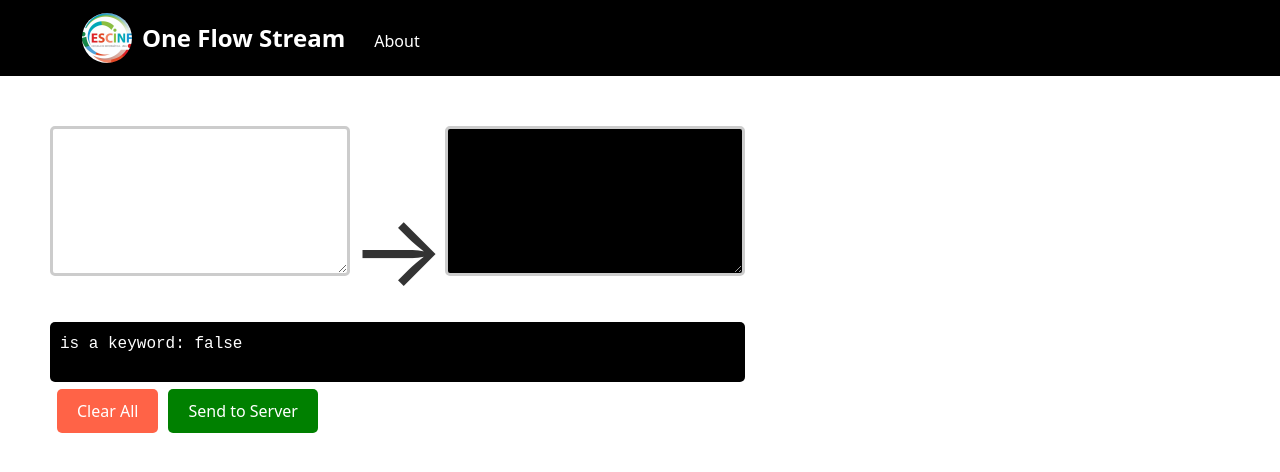
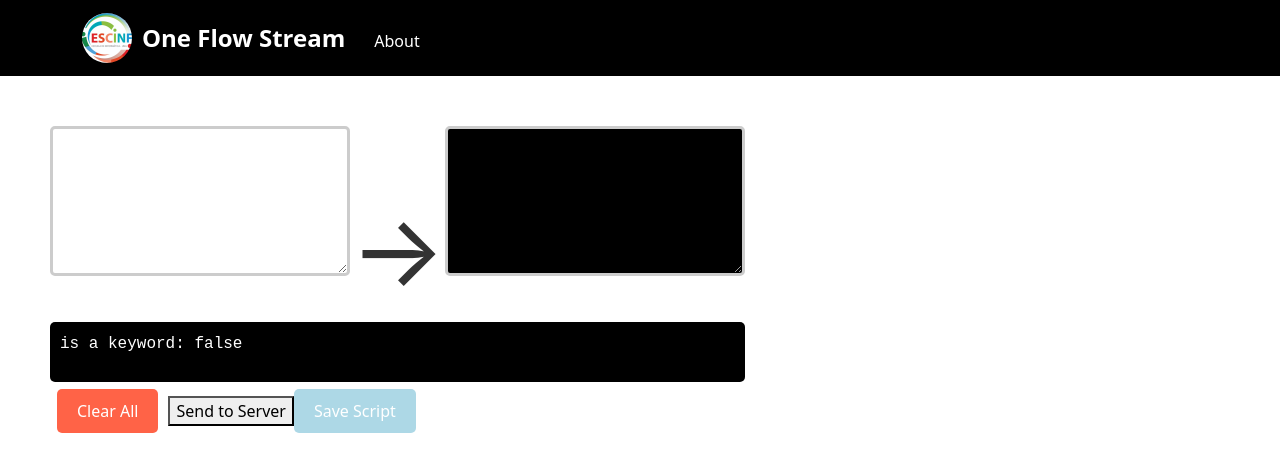
Before and after one commit to XarthDaichi/paradigmas-proyecto-final, a React (Create React App) app in the folder EIF400_II-2023_OFS2/: page / in a window 1280 px wide. Shown: the top 472 px of the page. Built offline with nearby package versions, Linux system fonts and the light colour scheme; no server answers.

Commit message:
temp antes de cambiar de branch

```diff
--- a/EIF400_II-2023_OFS2/package.json
+++ b/EIF400_II-2023_OFS2/package.json
@@ -8,6 +8,7 @@
     "@testing-library/user-event": "^13.5.0",
     "bootstrap": "^5.3.2",
     "cors": "^2.8.5",
+    "fs": "^0.0.1-security",
     "react": "^18.2.0",
     "react-dom": "^18.2.0",
     "react-router-dom": "^6.16.0",
--- a/EIF400_II-2023_OFS2/src/components/TextEditor.js
+++ b/EIF400_II-2023_OFS2/src/components/TextEditor.js
@@ -6,6 +6,7 @@ import KeywordChecker from './KeywordChecker';
 
 import {API_SERVER_URL} from './Url';
 
+// import fs from 'fs';
 
 const TextEditor = ({ keywordsList }) => {
   const [inputText, setInputText] = useState('');
@@ -52,6 +53,11 @@ const TextEditor = ({ keywordsList }) => {
       .catch((error) => console.error('Error sending data to server:', error));
   };
 
+  const handleSaveScriptClick = () => {
+    let data = JSON.stringify({text : inputText});
+    // fs.writeFileSync('test.json', data);
+  }
+
 
   return (
     <div className="custom-container">
@@ -73,8 +79,8 @@ const TextEditor = ({ keywordsList }) => {
       <div className="custom-buttons">
         <button onClick={handleClear}>Clear All</button>
         <button onClick={handleSendToServer}>Send to Server</button>
+        <button onClick={handleSaveScriptClick} style={{backgroundColor: 'lightblue'}}>Save Script</button>
       </div>
-
     </div>
   );
 };
```
Also changed, not shown: EIF400_II-2023_OFS2/src/components/Save.js (added), 1 other file (tests, documents, lock files or other folders).
